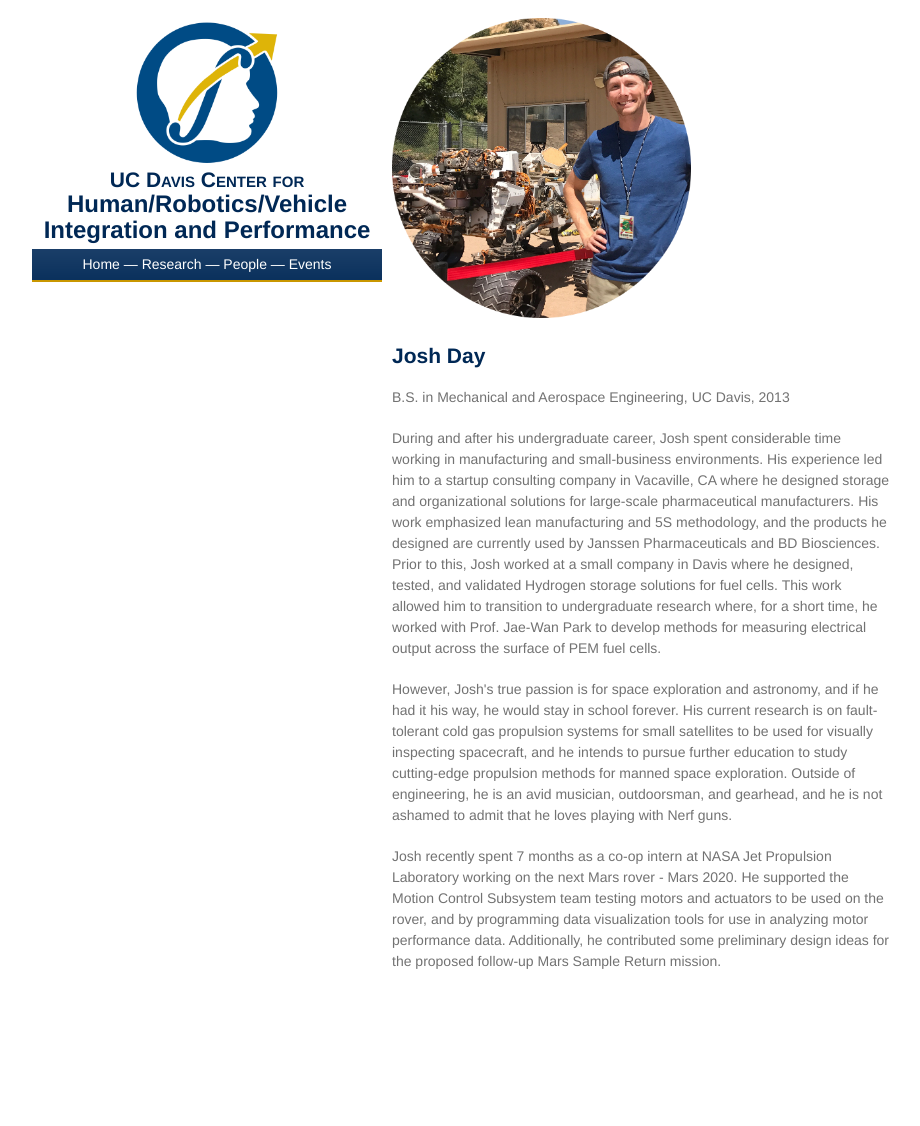
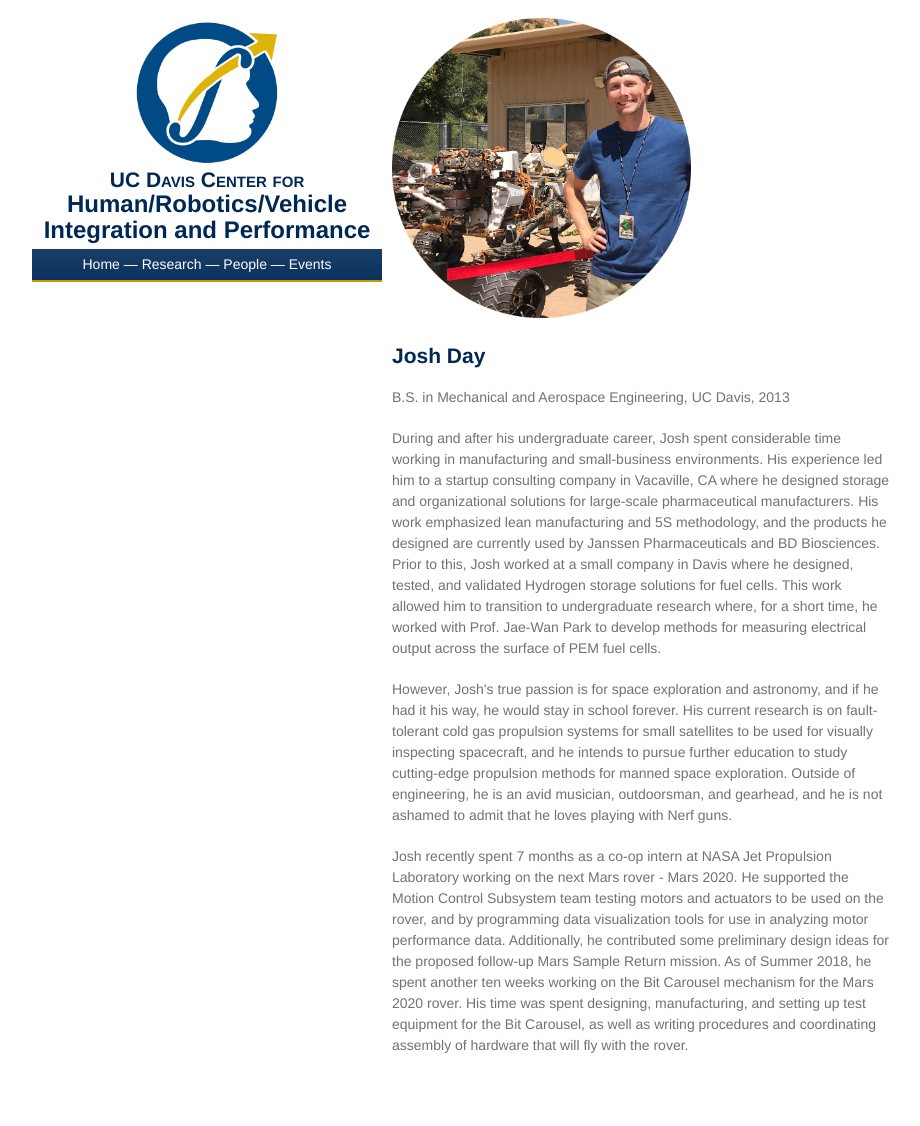
Before and after one commit to HRVIP/HRVIP.github.io, a Jekyll site: the page built from people/_posts/2016-06-13-josh-day.md, in a window 1280 px wide. Shown: the whole page, without its empty margins (178-1098 px from the left). Built offline with Jekyll 4.4.1, drawn with Linux system fonts in a browser that asks for light colours; before the commit the page ends 1042 px from its top, so only the background shows below that.

Commit message:
Josh updated bio to include Summer 2018 JPL

```diff
--- a/people/_posts/2016-06-13-josh-day.md
+++ b/people/_posts/2016-06-13-josh-day.md
@@ -15,4 +15,4 @@
 
 <p>However, Josh's true passion is for space exploration and astronomy, and if he had it his way, he would stay in school forever. His current research is on fault-tolerant cold gas propulsion systems for small satellites to be used for visually inspecting spacecraft, and he intends to pursue further education to study cutting-edge propulsion methods for manned space exploration. Outside of engineering, he is an avid musician, outdoorsman, and gearhead, and he is not ashamed to admit that he loves playing with Nerf guns.</p>
 
-<p>Josh recently spent 7 months as a co-op intern at NASA Jet Propulsion Laboratory working on the next Mars rover - Mars 2020. He supported the Motion Control Subsystem team testing motors and actuators to be used on the rover, and by programming data visualization tools for use in analyzing motor performance data. Additionally, he contributed some preliminary design ideas for the proposed follow-up Mars Sample Return mission.<ul class="team-member-other-info"></ul>
+<p>Josh recently spent 7 months as a co-op intern at NASA Jet Propulsion Laboratory working on the next Mars rover - Mars 2020. He supported the Motion Control Subsystem team testing motors and actuators to be used on the rover, and by programming data visualization tools for use in analyzing motor performance data. Additionally, he contributed some preliminary design ideas for the proposed follow-up Mars Sample Return mission. As of Summer 2018, he spent another ten weeks working on the Bit Carousel mechanism for the Mars 2020 rover. His time was spent designing, manufacturing, and setting up test equipment for the Bit Carousel, as well as writing procedures and coordinating assembly of hardware that will fly with the rover.<u class="team-member-other-info"></u>
```
